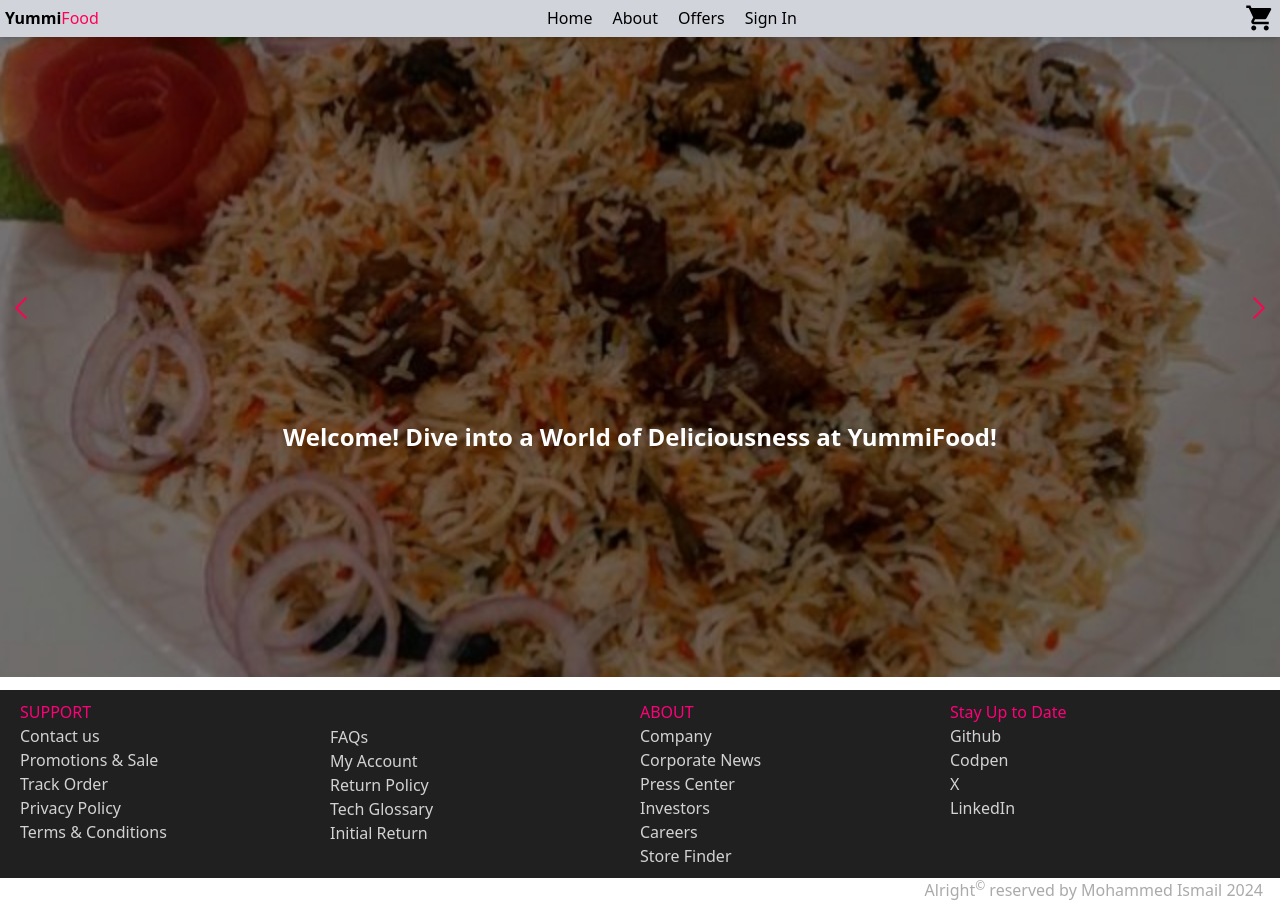
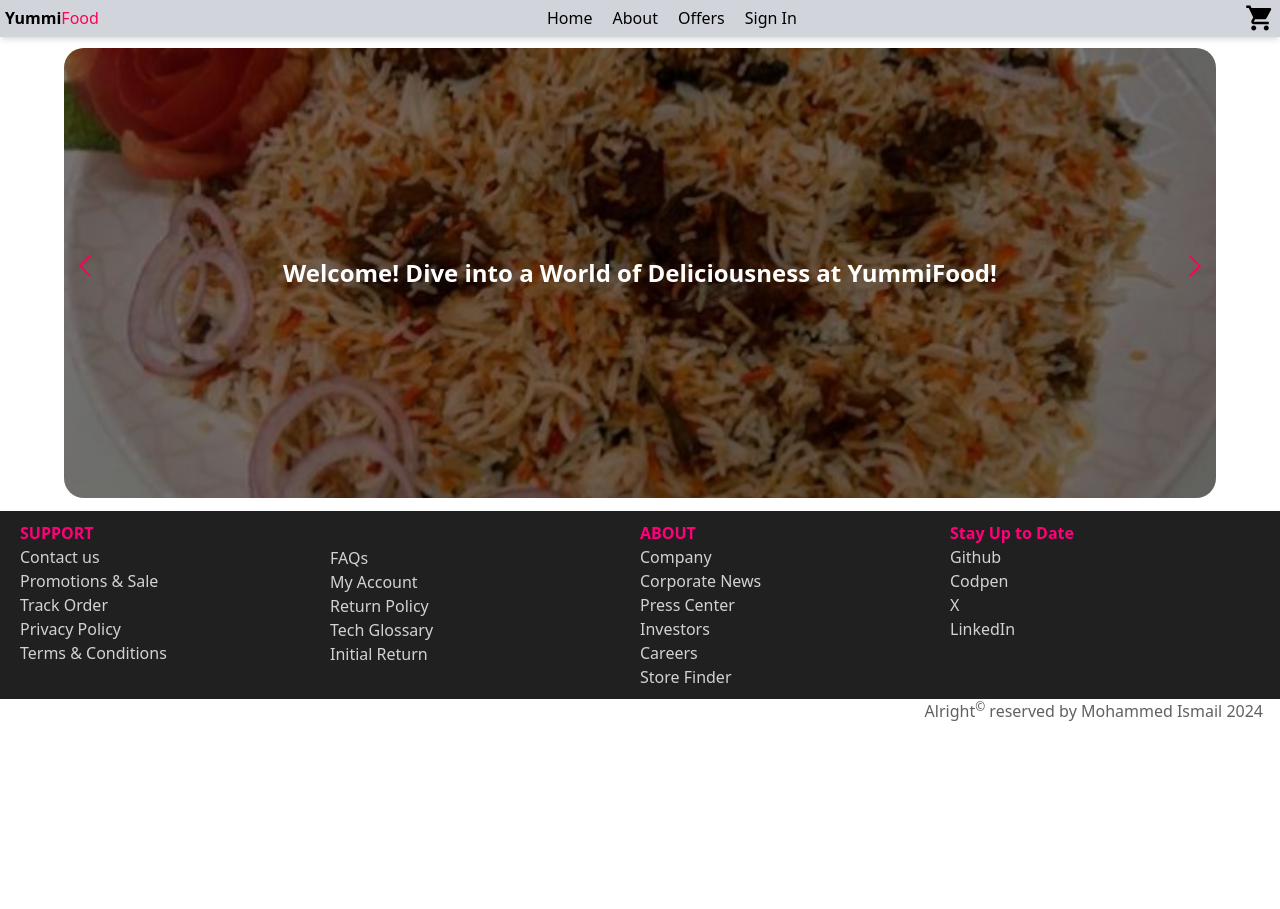
Before and after one commit to mdaleardc/yummy-food, a React (Vite) app: page / in a window 1280 px wide. After the commit the page ends 800 px from the top, so only its background shows below. Built offline with nearby package versions, Linux system fonts and the light colour scheme.

Commit message:
Footer.jsx and Hero.jsx are update

```diff
--- a/src/Components/Footer.jsx
+++ b/src/Components/Footer.jsx
@@ -6,9 +6,9 @@ const Footer = () => {
   return (
     <>
     <div className="mt-[6px] py-[7px]">
-    <div className="footer-div bg-[#111e] w-full text-[#fffc] grid grid-cols-2 md:grid-cols-4 items-start pl-[20px] pr-[20px] pt-[10px] pb-[10px]">
+    <div className="footer-div bg-[#111e] w-full text-[#fffc] grid gap-y-[1rem] grid-cols-2 md:grid-cols-4 items-start pl-[20px] pr-[20px] pt-[10px] pb-[10px]">
     <div className="support-div">
-      <h1 className=" text-[#FF0078]">SUPPORT</h1>
+      <h1 className=" text-[#FF0078] font-semibold">SUPPORT</h1>
       <ul>
         <li><a href="https://my-project-orpin-nine.vercel.app/">Contact us</a></li>
         <li><a href="https://my-project-orpin-nine.vercel.app/">Promotions & Sale</a></li>
@@ -27,7 +27,7 @@ const Footer = () => {
       </ul>
     </div>
     <div className="about-div justify-items-start">
-      <h1 className="text-[#FF0078]">ABOUT</h1>
+      <h1 className="text-[#FF0078] font-semibold">ABOUT</h1>
       <ul>
         <li><a href="https://my-project-orpin-nine.vercel.app/">Company</a></li>
         <li><a href="https://my-project-orpin-nine.vercel.app/">Corporate News</a></li>
@@ -39,7 +39,7 @@ const Footer = () => {
     </div>
       <div className="social-media ">
       <ul>
-        <h1 className="text-[#FF0078]">Stay Up to Date</h1>
+        <h1 className="text-[#FF0078] font-semibold">Stay Up to Date</h1>
         <li><a href="https://my-project-orpin-nine.vercel.app/">Github</a></li>
         <li><a href="https://my-project-orpin-nine.vercel.app/">Codpen</a></li>
         <li><a href="https://my-project-orpin-nine.vercel.app/">X</a></li>
@@ -47,7 +47,7 @@ const Footer = () => {
       </ul>
     </div>
     </div>
-    <p className="text-right text-[#aaa] pr-[17px] col-start-1 col-end-4 md:col-start-3 md:col-end-5">
+    <p className="text-right text-[#111a] pr-[17px] col-start-1 col-end-4 md:col-start-3 md:col-end-5">
  Alright<sup>&copy;</sup> reserved  by Mohammed Ismail 2024
     </p>
     </div>
--- a/src/Components/Hero.jsx
+++ b/src/Components/Hero.jsx
@@ -40,20 +40,22 @@ const Hero = () => {
 
 
   return (
-    <div className="relative w-full h-[40vh] sm:h-[80vh] mt-[2.3rem]">
-      <img src={recipeData[recipe].src} alt="" className="w-full h-full object-cover absolute top-0 left-0 z-[1]" loading="lazy"/>
+    <>
+    <div className="relative w-[90%] h-[40vh] sm:h-[450px] mt-[2.3rem] mx-auto mt-[3rem]">
+      <img src={recipeData[recipe].src} alt="" className="w-full h-full object-cover absolute top-0 left-0 z-[1] rounded-[20px]" loading="lazy"/>
 
-      <div  className="absolute z-[2] bg-[#00000080] w-full h-[100%]">
-      <h1 className='text-center text-[#ffff] mt-[30%] text-2xl font-semibold'>Welcome! Dive into a World of Deliciousness at YummiFood!</h1>
+      <div  className="absolute z-[2] bg-[#00000080] w-full h-[100%] flex justify-center items-center rounded-[20px]">
+      <h1 className='text-center text-[#ffff] sm:text-2xl sm:font-semibold'>Welcome! Dive into a World of Deliciousness at YummiFood!</h1>
       </div>
-      <button className="absolute z-[3] top-[40%] left-[0.5rem] text-[#f05] cursor-pointer" onClick={handleMinus}>
+      <button className="absolute z-[3] top-[45%] left-[0.5rem] text-[#f05] cursor-pointer" onClick={handleMinus}>
         <LiaAngleLeftSolid size={30} />
       </button>
 
-      <button className="absolute z-[3] top-[40%] right-[0.5rem] text-[#f05] cursor-pointer" onClick={handlePlus}>
+      <button className="absolute z-[3] top-[45%] right-[0.5rem] text-[#f05] cursor-pointer" onClick={handlePlus}>
         <LiaAngleRightSolid size={30} />
       </button>
     </div>
+    </>
   );
 };
 
```
